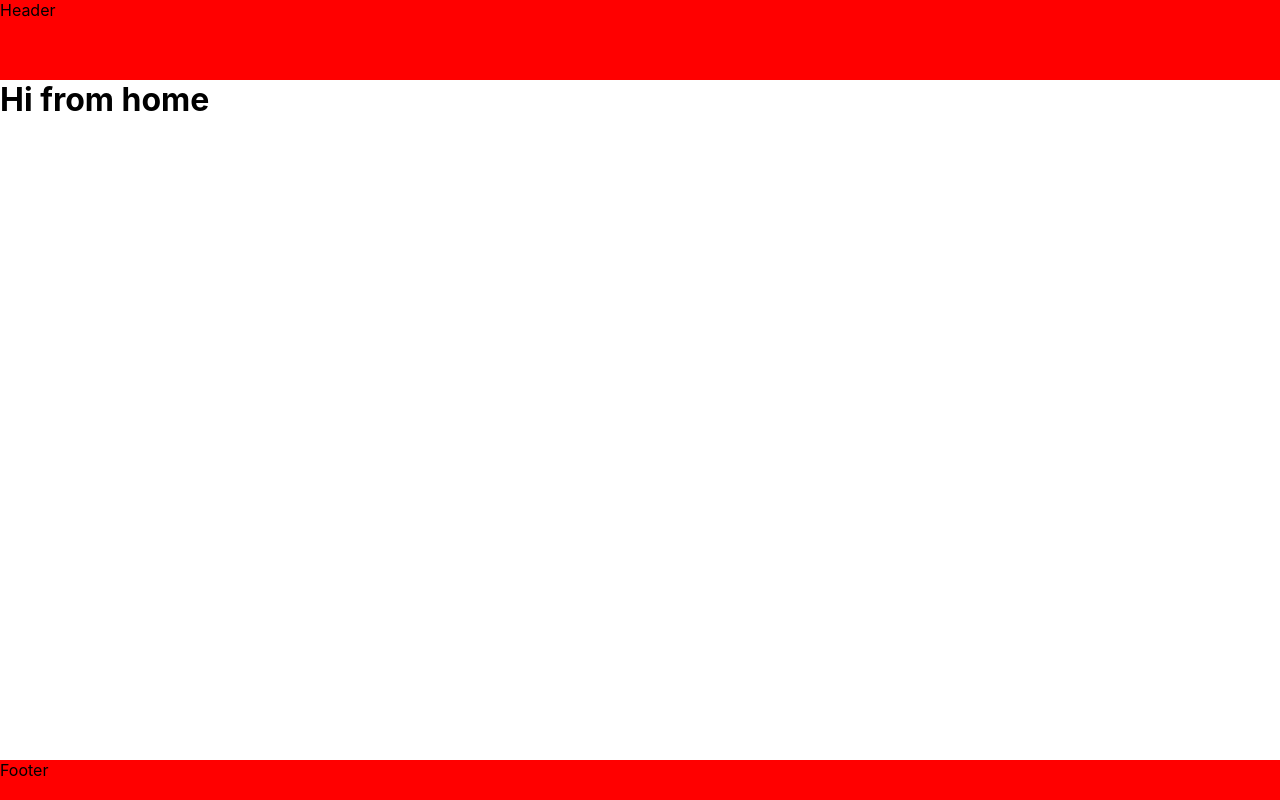
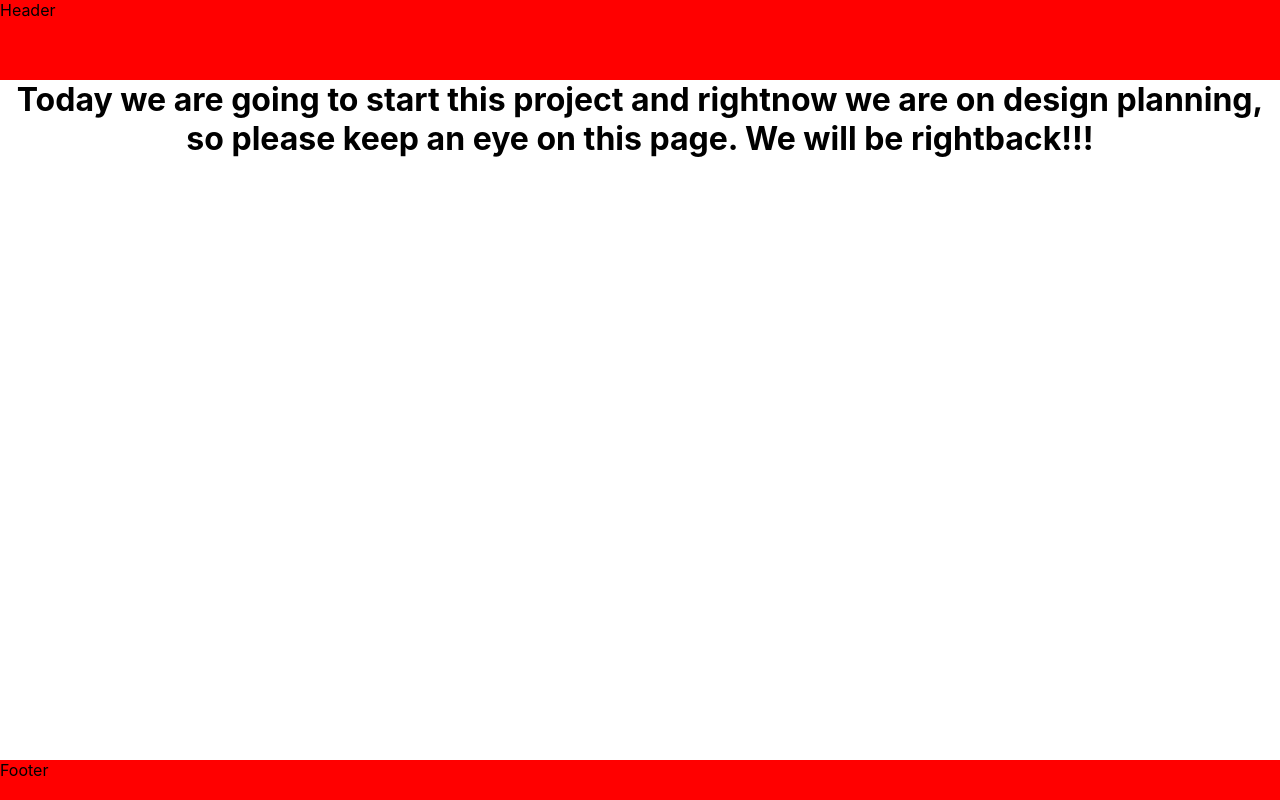
Before and after one commit to rajusirigineedi/svnglobalschools, a React (Create React App) app: page / in a window 1280 px wide. Built offline with nearby package versions, Linux system fonts and the light colour scheme.

Commit message:
Updated Home.js

```diff
--- a/src/pages/Home.jsx
+++ b/src/pages/Home.jsx
@@ -5,7 +5,8 @@ export const Home = () => {
   return (
     <>
       {/* Dont pick this page right now we'll think about it later */}
-      <h1>Hi from home</h1>
+      <center><h1>Today we are going to start this project and rightnow we are on design planning, so please keep an eye on this page.
+      We will be rightback!!!</h1></center>
     </>
   );
 };
```
Also changed, not shown: 1 other file (tests, documents, lock files or other folders).
